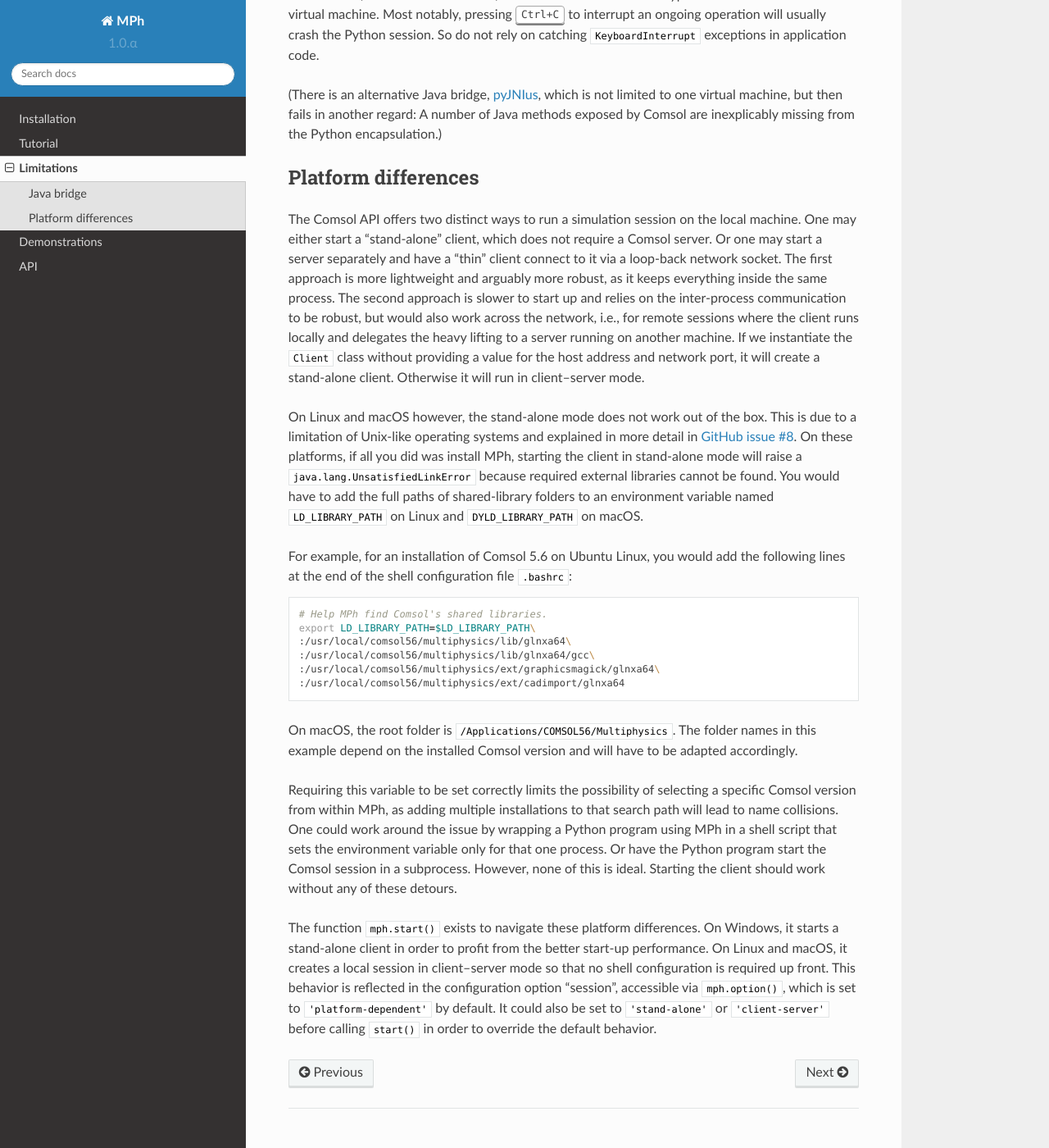
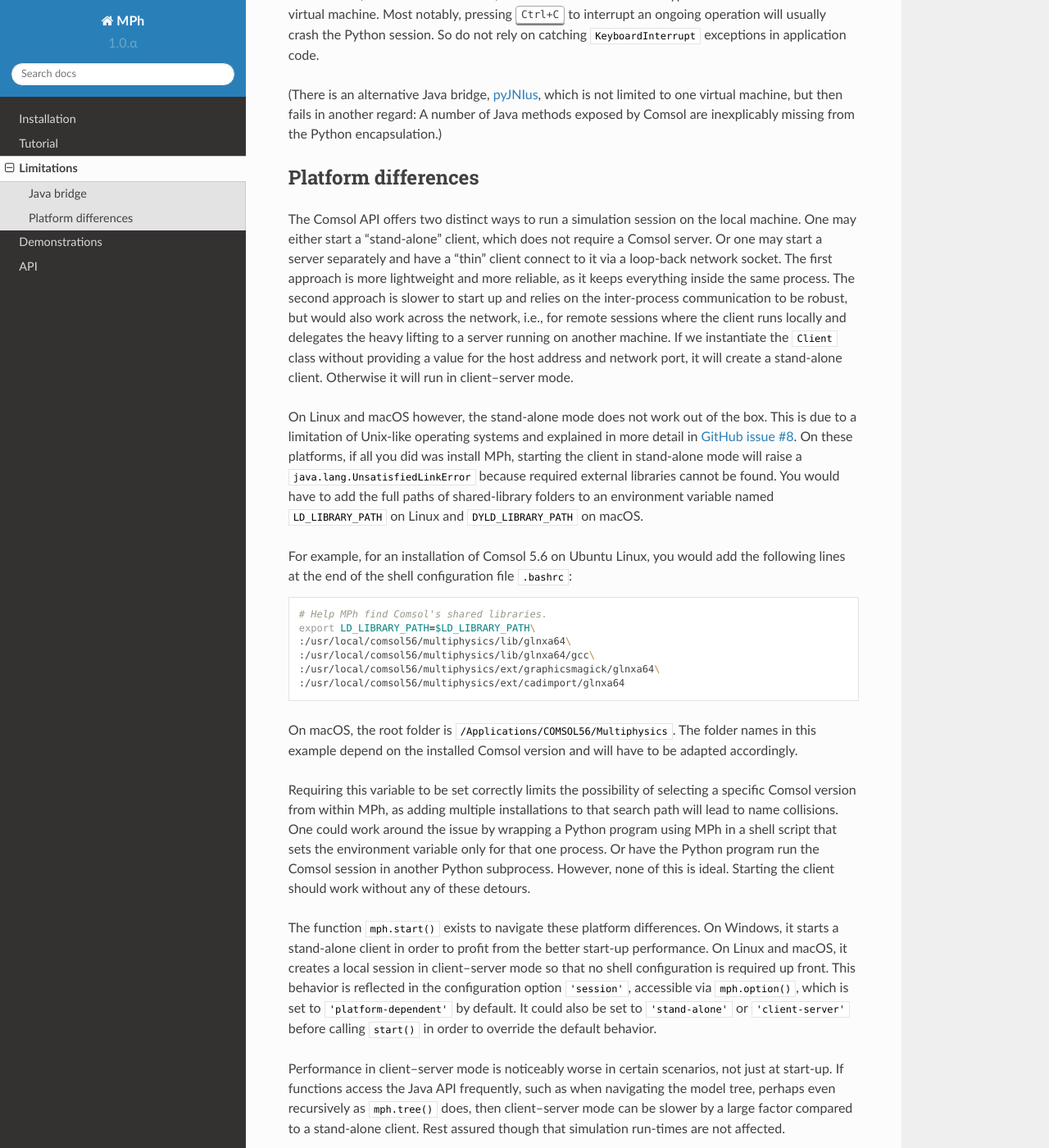
Before and after one commit to MPh-py/MPh, a Sphinx documentation site: the page built from docs/limitations.md, in a window 1280 px wide and 1400 px high, scrolled down 618 px. Shown: the whole window at 82% size. Built offline with Sphinx 7.4.7 and the Read the Docs theme 2.0.0, drawn with Linux system fonts in a browser that asks for light colours.

Commit message:
Documented performance issue in client-server mode.

```diff
--- a/docs/limitations.md
+++ b/docs/limitations.md
@@ -41,9 +41,9 @@ The Comsol API offers two distinct ways to run a simulation session
 on the local machine. One may either start a "stand-alone" client,
 which does not require a Comsol server. Or one may start a server
 separately and have a "thin" client connect to it via a loop-back
-network socket. The first approach is more lightweight and arguably
-more robust, as it keeps everything inside the same process. The
-second approach is slower to start up and relies on the inter-process
+network socket. The first approach is more lightweight and more
+reliable, as it keeps everything inside the same process. The second
+approach is slower to start up and relies on the inter-process
 communication to be robust, but would also work across the network,
 i.e., for remote sessions where the client runs locally and delegates
 the heavy lifting to a server running on another machine. If we
@@ -82,20 +82,27 @@ selecting a specific Comsol version from within MPh, as adding multiple
 installations to that search path will lead to name collisions. One
 could work around the issue by wrapping a Python program using MPh in
 a shell script that sets the environment variable only for that one
-process. Or have the Python program start the Comsol session in a
-subprocess. However, none of this is ideal. Starting the client should
-work without any of these detours.
+process. Or have the Python program run the Comsol session in another
+Python subprocess. However, none of this is ideal. Starting the client
+should work without any of these detours.
 
 The function [`mph.start()`](api/mph.start) exists to navigate these
 platform differences. On Windows, it starts a stand-alone client in
 order to profit from the better start-up performance. On Linux and
 macOS, it creates a local session in client–server mode so that no
 shell configuration is required up front. This behavior is reflected
-in the configuration option "session", accessible via
+in the configuration option `'session'`, accessible via
 [`mph.option()`](api/mph.config), which is set to `'platform-dependent'`
 by default. It could also be set to `'stand-alone'` or `'client-server'`
 before calling [`start()`](api/mph.start) in order to override the
 default behavior.
+
+Performance in client–server mode is noticeably worse in certain
+scenarios, not just at start-up. If functions access the Java API
+frequently, such as when navigating the model tree, perhaps even
+recursively as [`mph.tree()`](api/mph.tree) does, then client–server
+mode can be slower by a large factor compared to a stand-alone client.
+Rest assured though that simulation run-times are not affected.
 
 
 [tests]:  https://github.com/John-Hennig/mph/tree/master/tests
```
